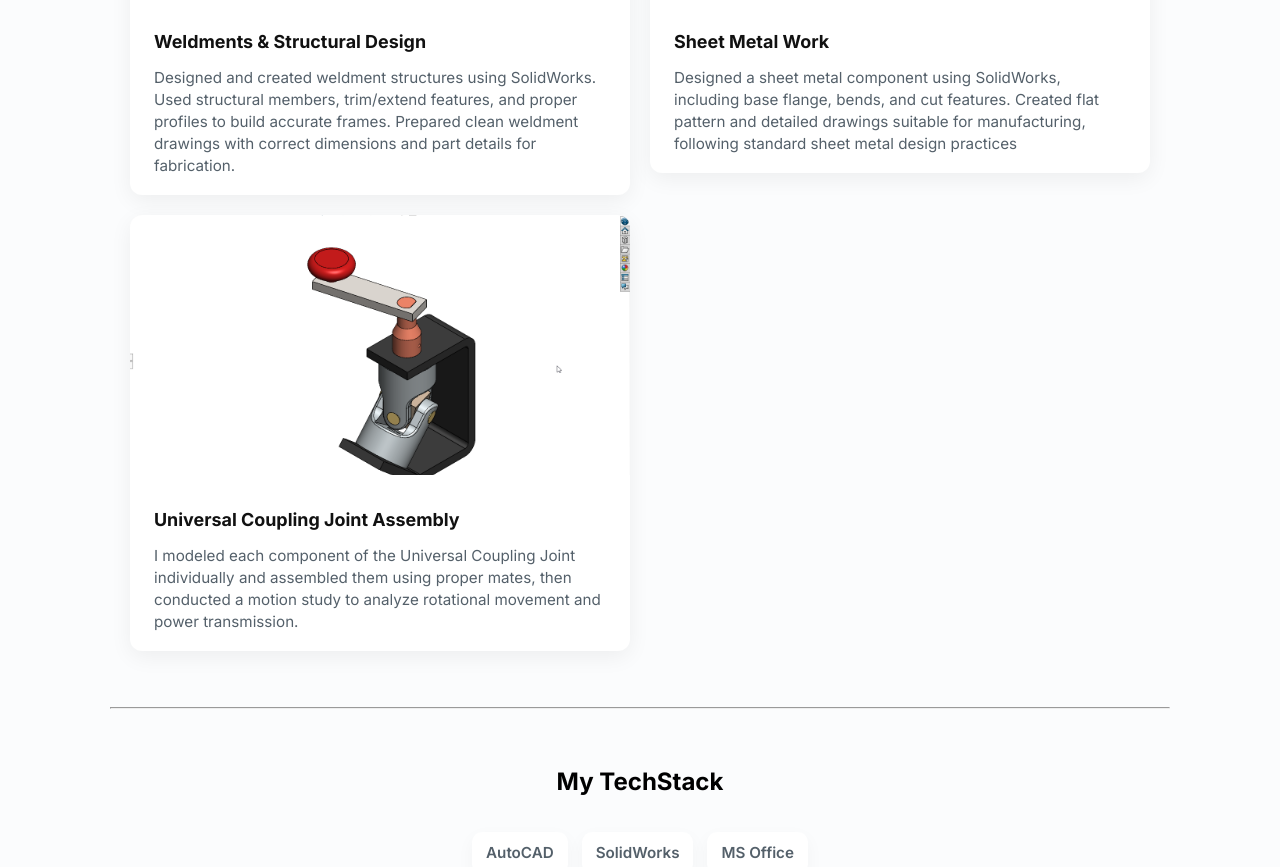
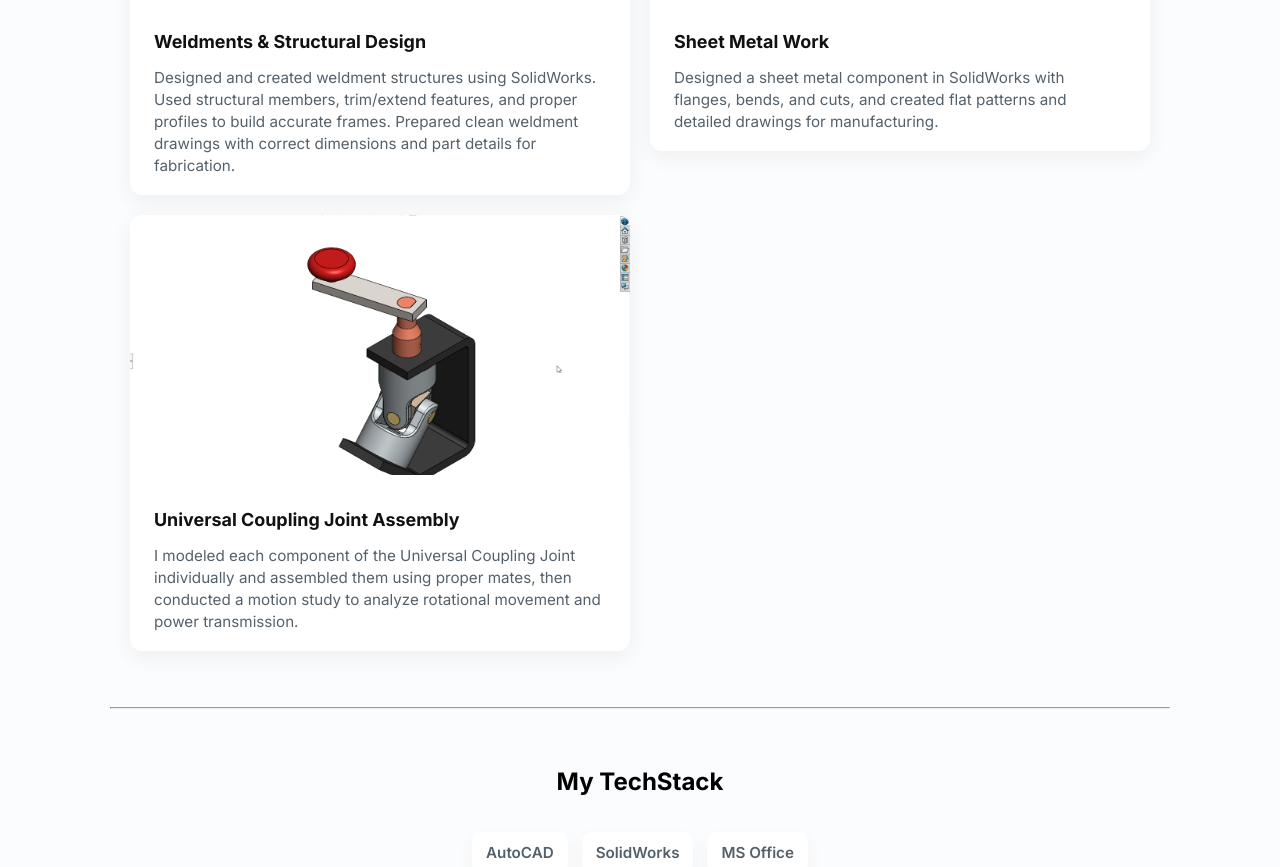
Before and after one commit to rayyannaik/rayyannaik.github.io, a plain HTML site: page index.html in a window 1280 px wide. Shown: the part 3712-4579 px from the top of the page. Drawn offline with Linux system fonts and the light colour scheme.

Commit message:
Update index.html

```diff
--- a/index.html
+++ b/index.html
@@ -263,9 +263,8 @@
             </div>
           </div>
           <h3 class="work-title">Sheet Metal Work</h3>
-          <p class="work-desc">Designed a sheet metal component using SolidWorks, including base flange, bends,
-            and cut features. Created flat pattern and detailed drawings suitable for manufacturing, following standard
-             sheet metal design practices</p>
+          <p class="work-desc">Designed a sheet metal component in SolidWorks with flanges, bends, and cuts,
+            and created flat patterns and detailed drawings for manufacturing.</p>
         </article>
       </a>
 
```
